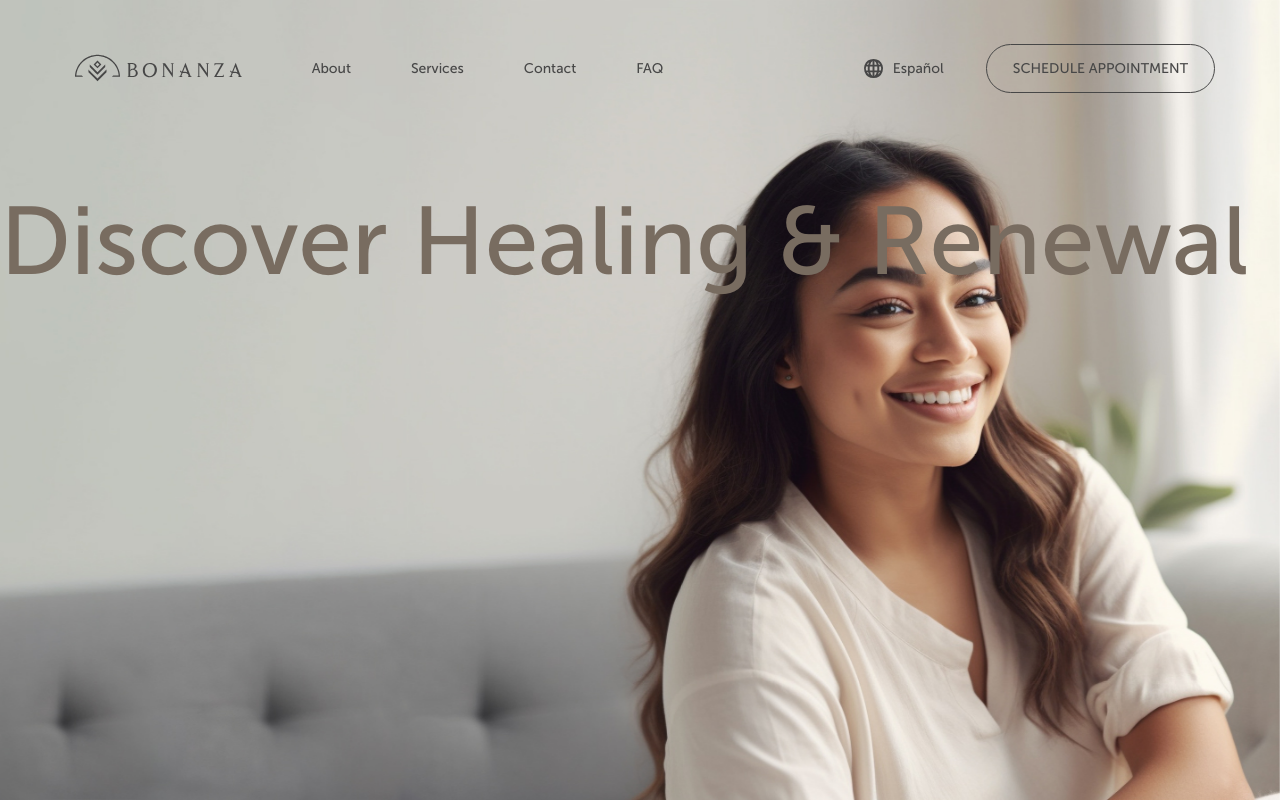
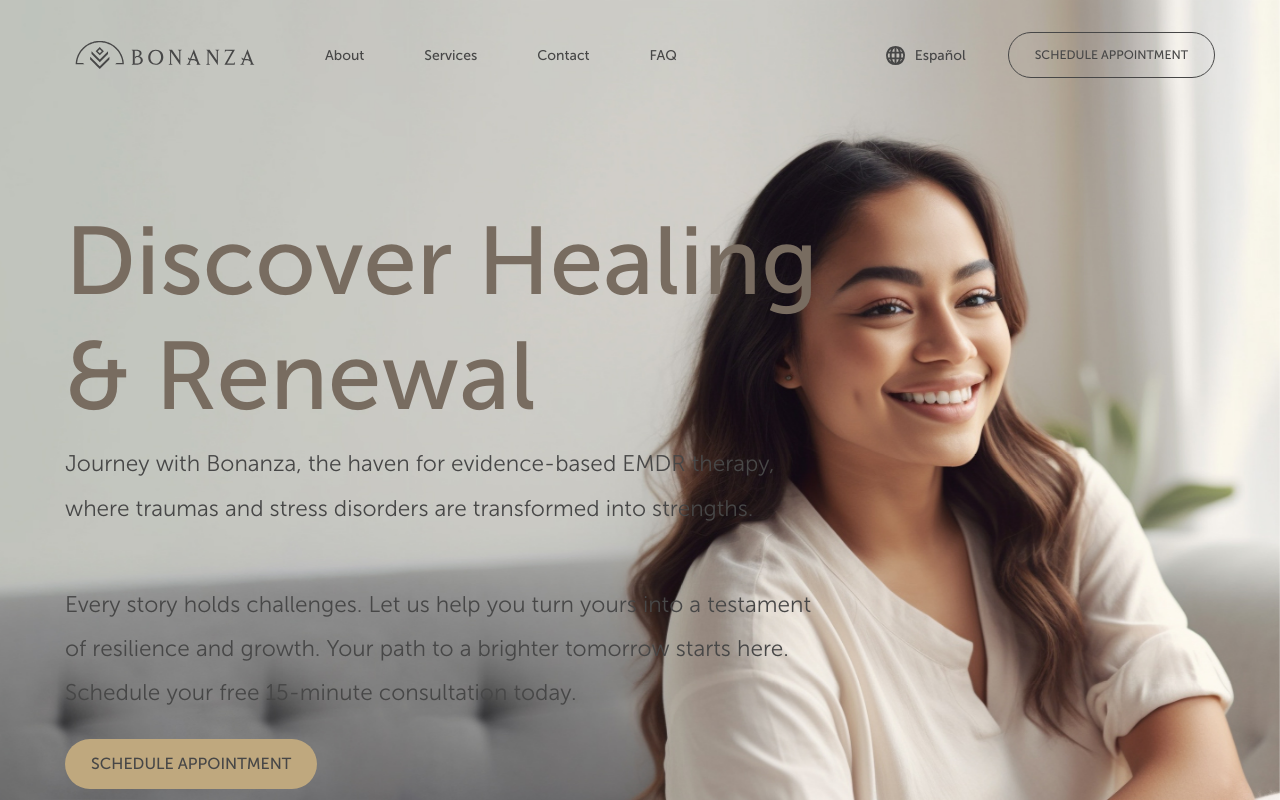
Before and after one commit to jaimemendieta/Bonanza, a Next.js app in the folder bonanza/: page / in a window 1280 px wide. Built offline with nearby package versions, Linux system fonts and the light colour scheme.

Commit message:
Hero Placed

```diff
--- /dev/null
+++ b/bonanza/src/app/contact/page.tsx
@@ -0,0 +1,12 @@
+// pages/about.tsx
+import React from 'react';
+
+const Page = () => {
+    return (
+        <div>
+            <h1>Contact</h1>
+        </div>
+    );
+};
+
+export default Page;
--- a/bonanza/src/app/globals.css
+++ b/bonanza/src/app/globals.css
@@ -8,6 +8,7 @@
 
   --header-foreground: #474747;
   --main-color: #786C60;
+  --secondary-color: #BFA87E;
   --hover-color: #E3D5BB;
   --foreground-rgb: 0, 0, 0;
   --background-start-rgb: 214, 219, 220;
@@ -26,8 +27,18 @@
 
 h1 {
   font-size: 6em;
+  line-height: 1.2;
   font-weight: 500;
   color: var(--main-color);
+  margin-bottom: 8px;
+}
+
+p {
+  font-size: 1.416em;
+  line-height: 1.95;
+  font-weight: 300;
+  color: var(--header-foreground);
+  margin-bottom: 24px;
 }
 
 .app-header {
@@ -35,7 +46,7 @@ h1 {
   top: 0;
   left: 0;
   width: 100%;
-  padding: 40px 65px;
+  padding: 25px 65px;
   display: flex;
   justify-content: space-between;
   align-items: center;
@@ -46,8 +57,16 @@ h1 {
 }
 
 .logo-header {
-  height: 4em;
+  width: 200px;
   cursor: pointer;
+}
+
+.navigation .logo-link {
+  margin-left: 0;
+}
+
+.navigation .logo-link::after {
+  width: 0;
 }
 
 .navigation {
@@ -112,10 +131,11 @@ h1 {
   opacity: 1;
 }
 
-
-
 .header-button {
   position: relative;
+  font-size: 0.875em;
+  font-weight: 500;
+  color: var(--header-foreground);
   border: 1px solid var(--header-foreground);
   border-radius: 50px;
   padding: 13px 26px;
@@ -145,7 +165,7 @@ h1 {
 }
 
 .header-button:hover::before {
-  transform: translateY(-66px);
+  transform: translateY(-62px);
 }
 
 @keyframes moveWave {
@@ -155,6 +175,23 @@ h1 {
   100% {
     background-position: 100% 100%;
   }
+}
+
+.page-button {
+  position: relative;
+  font-size: 1em;
+  font-weight: 500;
+  color: var(--header-foreground);
+  border-radius: 50px;
+  padding: 13px 26px;
+  cursor: pointer;
+  overflow: hidden;
+  background-color: var(--secondary-color);
+  transition: background-color 0.3s;
+}
+
+.page-button:hover {
+  background-color: var(--hover-color);
 }
 
 .section-home-hero {
@@ -169,5 +206,11 @@ h1 {
 
 .hero-container {
   position: fixed;
-  top: 170px;
+  top: 204px;
+  margin-left: 65px;
+  width: 764px;
 }
+
+.hero-paragraph__1 p {
+  margin-bottom: 52px;
+}
--- a/bonanza/src/app/page.tsx
+++ b/bonanza/src/app/page.tsx
@@ -6,7 +6,19 @@ export default function Home() {
     <main>
       <section className="section-home-hero">
           <div className="hero-container">
-              <h1>Discover Healing & Renewal</h1>
+              <div className="hero-title">
+                  <h1>Discover Healing & Renewal</h1>
+              </div>
+              <div className="hero-paragraph__1">
+                  <p>Journey with Bonanza, the haven for evidence-based EMDR therapy, where traumas and stress
+                      disorders are transformed into strengths.</p>
+              </div>
+              <div className="hero-paragraph__2">
+                  <p>Every story holds challenges. Let us help you turn yours into a testament of resilience and
+                      growth. Your path to a brighter tomorrow starts here. Schedule your free 15-minute consultation
+                      today.</p>
+              </div>
+              <button className="page-button">SCHEDULE APPOINTMENT</button>
           </div>
       </section>
     </main>
--- a/bonanza/src/components/Header.tsx
+++ b/bonanza/src/components/Header.tsx
@@ -16,9 +16,11 @@ const Header = () => {
     return (
         <header className="app-header">
             <nav className="navigation">
-                <img className="logo-header"
-                     src="/bonanza-horizontal-combination-mark.svg"
-                     alt="Bonanza Logo"/>
+                <Link href="/" className="logo-link">
+                    <img className="logo-header"
+                         src="/bonanza-horizontal-combination-mark.svg"
+                         alt="Bonanza Logo"/>
+                </Link>
                 <Link href="/about">About</Link>
                 <Link href="/services">Services</Link>
                 <Link href="/contact">Contact</Link>
```
